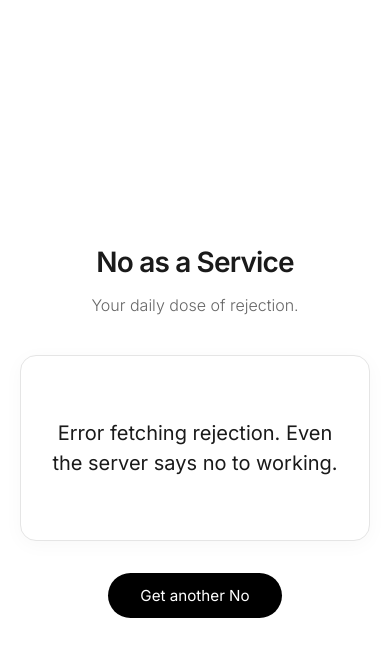
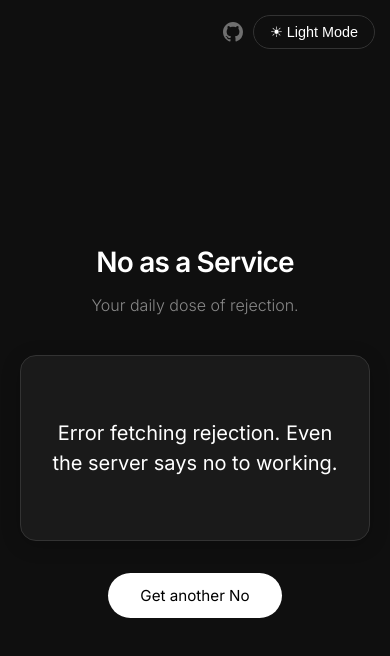
Before and after one commit to hk151109/NAAS, a website: page public/index.html in a window 390 px wide. Drawn offline with Linux system fonts and the light colour scheme; no server answers.

Commit message:
feat: implement initial UI and client-side logic for 'No as a Service' with theme toggle.

```diff
--- a/public/index.html
+++ b/public/index.html
@@ -1,5 +1,6 @@
 <!DOCTYPE html>
 <html lang="en">
+
 <head>
     <meta charset="UTF-8">
     <meta name="viewport" content="width=device-width, initial-scale=1.0">
@@ -9,7 +10,18 @@
     <link rel="preconnect" href="https://fonts.gstatic.com" crossorigin>
     <link href="https://fonts.googleapis.com/css2?family=Inter:wght@300;400;600&display=swap" rel="stylesheet">
 </head>
+
 <body>
+    <div class="top-nav">
+        <a href="https://github.com/hk151109" target="_blank" class="github-link">
+            <svg height="20" width="20" viewBox="0 0 16 16" fill="currentColor">
+                <path
+                    d="M8 0C3.58 0 0 3.58 0 8c0 3.54 2.29 6.53 5.47 7.59.4.07.55-.17.55-.38 0-.19-.01-.82-.01-1.49-2.01.37-2.53-.49-2.69-.94-.09-.23-.48-.94-.82-1.13-.28-.15-.68-.52-.01-.53.63-.01 1.08.58 1.23.82.72 1.21 1.87.87 2.33.66.07-.52.28-.87.51-1.07-1.78-.2-3.64-.89-3.64-3.95 0-.87.31-1.59.82-2.15-.08-.2-.36-1.02.08-2.12 0 0 .67-.21 2.2.82.64-.18 1.32-.27 2-.27.68 0 1.36.09 2 .27 1.53-1.04 2.2-.82 2.2-.82.44 1.1.16 1.92.08 2.12.51.56.82 1.27.82 2.15 0 3.07-1.87 3.75-3.65 3.95.29.25.54.73.54 1.48 0 1.07-.01 1.93-.01 2.2 0 .21.15.46.55.38A8.013 8.013 0 0016 8c0-4.42-3.58-8-8-8z" />
+            </svg>
+            <span>GitHub</span>
+        </a>
+        <button id="theme-btn" class="theme-toggle">☀ Light Mode</button>
+    </div>
     <div class="container">
         <header>
             <h1>No as a Service</h1>
@@ -27,6 +39,15 @@
     <script>
         const resultBox = document.getElementById('result-box');
         const btn = document.getElementById('get-no-btn');
+        const themeBtn = document.getElementById('theme-btn');
+
+        // Theme Toggle Logic
+        let isLight = false;
+        themeBtn.addEventListener('click', () => {
+            document.body.classList.toggle('light-mode');
+            isLight = !isLight;
+            themeBtn.textContent = isLight ? '☾ Dark Mode' : '☀ Light Mode';
+        });
 
         async function fetchNo() {
             resultBox.innerHTML = '<span class="loader">Thinking...</span>';
@@ -46,4 +67,5 @@
         fetchNo();
     </script>
 </body>
+
 </html>
--- a/public/style.css
+++ b/public/style.css
@@ -1,10 +1,26 @@
 :root {
+    /* Dark Mode (Default) */
+    --bg-color: #0f0f0f;
+    --text-color: #ffffff;
+    --accent-color: #ffffff;
+    --accent-text: #000000;
+    --box-bg: #1a1a1a;
+    --box-border: #333333;
+    --box-shadow: 0 4px 20px rgba(0, 0, 0, 0.2);
+    --secondary-text: #888888;
+    --font-main: 'Inter', system-ui, -apple-system, sans-serif;
+}
+
+body.light-mode {
+    /* Light Mode */
     --bg-color: #ffffff;
     --text-color: #1a1a1a;
     --accent-color: #000000;
+    --accent-text: #ffffff;
+    --box-bg: #ffffff;
     --box-border: #e5e5e5;
     --box-shadow: 0 4px 20px rgba(0, 0, 0, 0.03);
-    --font-main: 'Inter', system-ui, -apple-system, sans-serif;
+    --secondary-text: #666666;
 }
 
 body {
@@ -18,12 +34,59 @@
     margin: 0;
     padding: 20px;
     box-sizing: border-box;
+    transition: background-color 0.3s ease, color 0.3s ease;
 }
 
 .container {
     text-align: center;
     width: 100%;
     max-width: 500px;
+}
+
+/* Top Navigation */
+.top-nav {
+    position: fixed;
+    top: 20px;
+    right: 20px;
+    display: flex;
+    align-items: center;
+    gap: 15px;
+    z-index: 100;
+}
+
+.github-link {
+    color: var(--secondary-text);
+    text-decoration: none;
+    display: flex;
+    align-items: center;
+    gap: 8px;
+    font-size: 0.9rem;
+    transition: color 0.2s ease;
+    opacity: 0.8;
+}
+
+.github-link:hover {
+    color: var(--text-color);
+    opacity: 1;
+}
+
+/* Toggle Button */
+.theme-toggle {
+    background: transparent;
+    border: 1px solid var(--box-border);
+    color: var(--text-color);
+    padding: 8px 16px;
+    border-radius: 20px;
+    cursor: pointer;
+    font-size: 0.9rem;
+    transition: all 0.2s ease;
+    display: flex;
+    align-items: center;
+    gap: 8px;
+}
+
+.theme-toggle:hover {
+    background: var(--box-bg);
 }
 
 header h1 {
@@ -34,13 +97,13 @@
 }
 
 header p {
-    color: #666;
+    color: var(--secondary-text);
     margin-bottom: 2.5rem;
     font-weight: 300;
 }
 
 .result-box {
-    background: #fff;
+    background: var(--box-bg);
     border: 1px solid var(--box-border);
     border-radius: 16px;
     padding: 3rem 2rem;
@@ -53,17 +116,17 @@
     display: flex;
     align-items: center;
     justify-content: center;
-    transition: transform 0.2s ease;
+    transition: transform 0.2s ease, background 0.3s ease, border-color 0.3s ease;
 }
 
 .result-box:hover {
     transform: translateY(-2px);
-    box-shadow: 0 8px 30px rgba(0, 0, 0, 0.06);
+    box-shadow: 0 8px 30px rgba(0, 0, 0, 0.1);
 }
 
 .refresh-btn {
     background-color: var(--accent-color);
-    color: #fff;
+    color: var(--accent-text);
     border: none;
     padding: 0.8rem 2rem;
     border-radius: 50px;
@@ -84,7 +147,7 @@
 }
 
 .loader {
-    color: #999;
+    color: var(--secondary-text);
     font-size: 1rem;
     font-style: italic;
 }
@@ -94,7 +157,18 @@
     header h1 {
         font-size: 1.75rem;
     }
+
     .result-box {
         padding: 2rem 1.5rem;
     }
+
+    .top-nav {
+        top: 15px;
+        right: 15px;
+        gap: 10px;
+    }
+
+    .github-link span {
+        display: none;
+    }
 }
```
